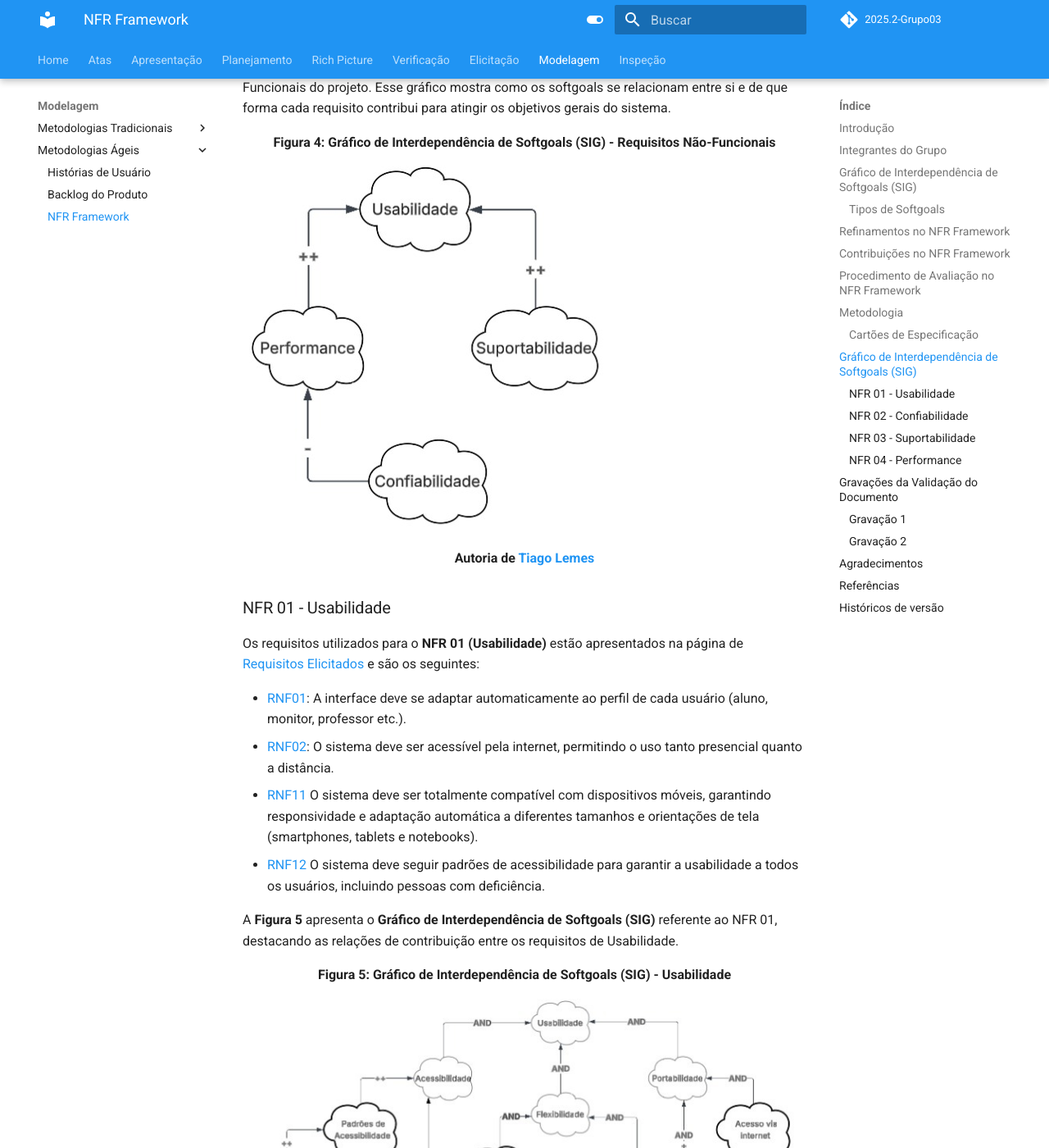
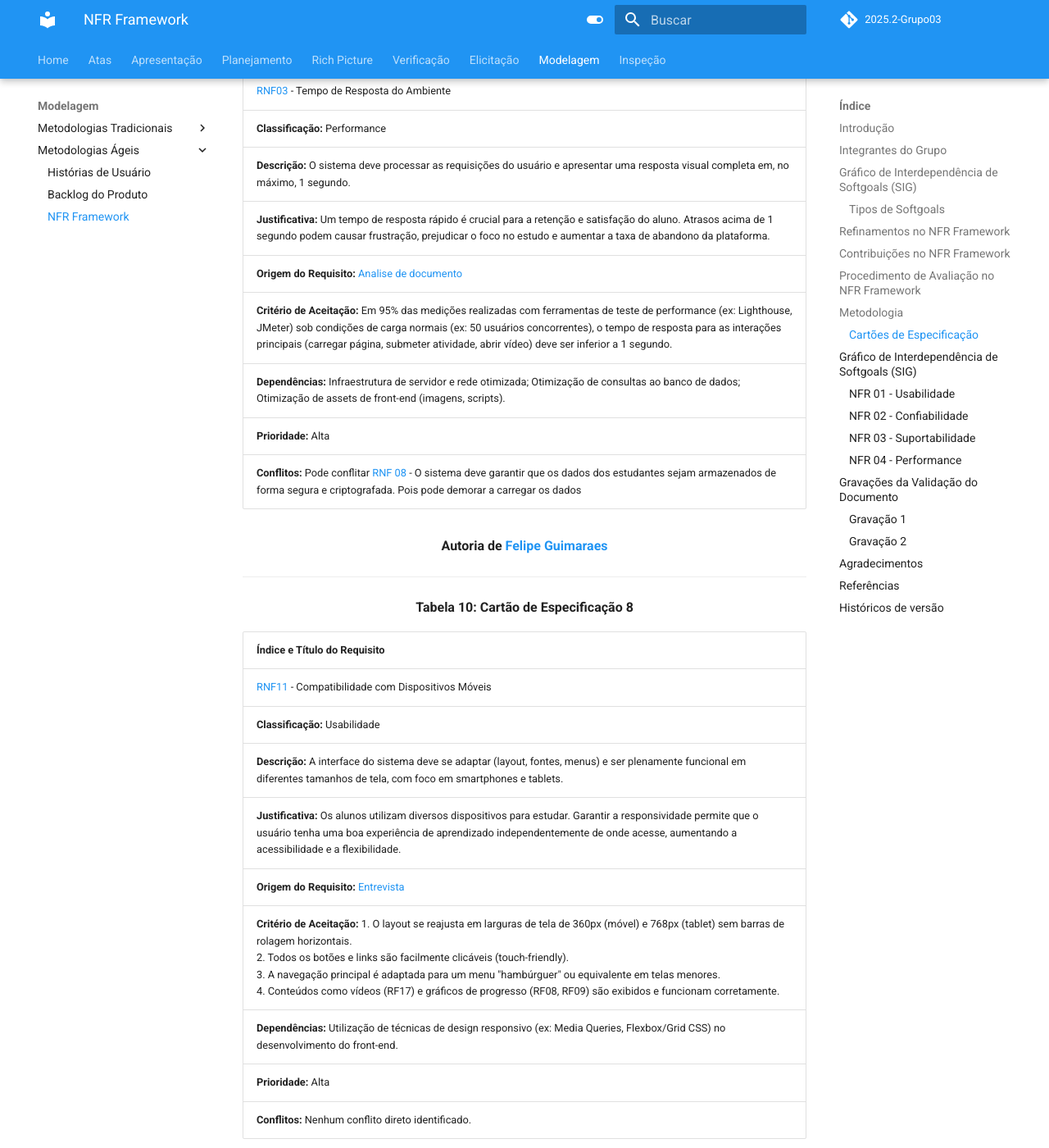
Before and after one commit to Requisitos-de-Software/2025.2-Grupo03, an MkDocs documentation site: the page built from docs/Modelagem/nfr_framework.md, in a window 1280 px wide and 1400 px high, scrolled down 10571 px. Shown: the whole window at 82% size. Built offline with MkDocs 1.6.1 and Material for MkDocs 9.7.7, drawn with Linux system fonts in a browser that asks for light colours; comment, search, counter and statistics services are not loaded; some of the changed text lies outside the part shown.

Commit message:
subindo cartoes nfr

```diff
--- a/docs/Modelagem/nfr_framework.md
+++ b/docs/Modelagem/nfr_framework.md
@@ -14,7 +14,7 @@ A Tabela 1 apresenta todos os integrantes da equipe que participaram da etapa de
 |---------------------------|---------------------------------------|
 | [Arthur Guilherme](https://github.com/ArthurGuilher62) | auxílio na criação do [NFR 03 - Suportabilidade](https://requisitos-de-software.github.io/2025.2-Grupo03/Modelagem/nfr_framework/#nfr-03-suportabilidade) |
 | [Arthur Henrique](https://github.com/arthurhvieira1) |   |
-| [Felipe Guimaraes](https://github.com/felipegf1) |   |
+| [Felipe Guimaraes](https://github.com/felipegf1) | Auxilio na criação do [NFR 01 - Usabilidade](https://requisitos-de-software.github.io/2025.2-Grupo03/Modelagem/nfr_framework/#nfr-01-usabilidade) e [NFR 04 - Performance](https://requisitos-de-software.github.io/2025.2-Grupo03/Modelagem/nfr_framework/#nfr-04-performance)|
 | [João Felipe](https://github.com/MrBolt2005) |   |
 | [João Sapiência](https://github.com/JoaoSapiencia) |   |
 | [Tiago Lemes](https://github.com/TiagoTeixeira-2005) | Criação da documentação e auxílio na criação do [NFR 01 - Usabilidade](https://requisitos-de-software.github.io/2025.2-Grupo03/Modelagem/nfr_framework/#nfr-01-usabilidade) |
@@ -258,6 +258,42 @@ Um cartão de especificação é uma forma de registrar de maneira estruturada o
 
 ---
 
+<div align="center"><strong>Tabela 9: Cartão de Especificação 7</strong></div>
+
+| **Índice e Título do Requisito** |
+|---------------------------|
+| [RNF03](https://requisitos-de-software.github.io/2025.2-Grupo03/Elicitacao/requisitos_elicitados/#requisitos-nao-funcionais) - Tempo de Resposta do Ambiente |
+| **Classificação:** Performance |
+| **Descrição:** O sistema deve processar as requisições do usuário e apresentar uma resposta visual completa em, no máximo, 1 segundo. |
+| **Justificativa:** Um tempo de resposta rápido é crucial para a retenção e satisfação do aluno. Atrasos acima de 1 segundo podem causar frustração, prejudicar o foco no estudo e aumentar a taxa de abandono da plataforma. |
+| **Origem do Requisito:** [Analise de documento](https://requisitos-de-software.github.io/2025.2-Grupo03/Elicitacao/analise_de_documentos/#requisitos-nao-funcionais) |
+| **Critério de Aceitação:** Em 95% das medições realizadas com ferramentas de teste de performance (ex: Lighthouse, JMeter) sob condições de carga normais (ex: 50 usuários concorrentes), o tempo de resposta para as interações principais (carregar página, submeter atividade, abrir vídeo) deve ser inferior a 1 segundo. |
+| **Dependências:** Infraestrutura de servidor e rede otimizada; Otimização de consultas ao banco de dados; Otimização de assets de front-end (imagens, scripts). |
+| **Prioridade:** Alta |
+| **Conflitos:** Pode conflitar [RNF 08](https://requisitos-de-software.github.io/2025.2-Grupo03/Elicitacao/requisitos_elicitados/#requisitos-nao-funcionais) - O sistema deve garantir que os dados dos estudantes sejam armazenados de forma segura e criptografada. Pois pode demorar a carregar os dados |
+
+<div align="center"><strong>Autoria de <a href="https://github.com/felipegf1">Felipe Guimaraes</a></strong></div>
+
+---
+
+<div align="center"><strong>Tabela 10: Cartão de Especificação 8</strong></div>
+
+| **Índice e Título do Requisito** |
+|---------------------------|
+| [RNF11](https://requisitos-de-software.github.io/2025.2-Grupo03/Elicitacao/requisitos_elicitados/#requisitos-nao-funcionais) - Compatibilidade com Dispositivos Móveis |
+| **Classificação:** Usabilidade |
+| **Descrição:** A interface do sistema deve se adaptar (layout, fontes, menus) e ser plenamente funcional em diferentes tamanhos de tela, com foco em smartphones e tablets. |
+| **Justificativa:** Os alunos utilizam diversos dispositivos para estudar. Garantir a responsividade permite que o usuário tenha uma boa experiência de aprendizado independentemente de onde acesse, aumentando a acessibilidade e a flexibilidade. |
+| **Origem do Requisito:** [Entrevista](https://requisitos-de-software.github.io/2025.2-Grupo03/Elicitacao/entrevista/) |
+| **Critério de Aceitação:** 1. O layout se reajusta em larguras de tela de 360px (móvel) e 768px (tablet) sem barras de rolagem horizontais.<br> 2. Todos os botões e links são facilmente clicáveis (touch-friendly).<br> 3. A navegação principal é adaptada para um menu "hambúrguer" ou equivalente em telas menores.<br> 4. Conteúdos como vídeos (RF17) e gráficos de progresso (RF08, RF09) são exibidos e funcionam corretamente. |
+| **Dependências:** Utilização de técnicas de design responsivo (ex: Media Queries, Flexbox/Grid CSS) no desenvolvimento do front-end. |
+| **Prioridade:** Alta |
+| **Conflitos:** Nenhum conflito direto identificado.  |
+
+<div align="center"><strong>Autoria de <a href="https://github.com/felipegf1">Felipe Guimaraes</a></strong></div>
+
+---
+
 ## Gráfico de Interdependência de Softgoals (SIG)
 A Figura 4 apresenta o Gráfico de Interdependência de Softgoals (SIG) dos Requisitos Não Funcionais do projeto.
 Esse gráfico mostra como os softgoals se relacionam entre si e de que forma cada requisito contribui para atingir os objetivos gerais do sistema.
@@ -394,11 +430,11 @@ A Tabela 12 apresenta as informações do usuário que participou da etapa de va
 
 | Nome | Data | Hora | Local|
 |-------------------------|-----------------|-----------------|------------------|
-| Bianca Gonçalves | 21/10/2025 | 00:00 | Faculdade de Ciências e Tecnologias em Engenharia – FCTE/UnB |
+| Bianca Zero | 21/10/2025 | 11:50 | Faculdade de Ciências e Tecnologias em Engenharia – FCTE/UnB |
 
 <div align="center"><strong>Autoria de <a href="https://github.com/TiagoTeixeira-2005">Tiago Lemes</a></strong></div>
 
-Além disso, a gravação da validação conferida em: .
+Além disso, a gravação da validação conferida em: [Link do Youtube](https://youtu.be/qOUruWqnvyc)
 
 ## Agradecimentos
 O Grupo 03 agradece o apoio das ferramentas de Inteligência Artificial Generativa — **ChatGPT, Google Gemini e DeepSeek** — na revisão gramatical e de estilo deste artigo. As tecnologias foram utilizadas para tornar o texto mais claro, objetivo e fácil de ler. Todo o conteúdo, assim como a precisão técnica e as ideias apresentadas, permanecem de responsabilidade dos autores.
@@ -413,3 +449,4 @@ O Grupo 03 agradece o apoio das ferramentas de Inteligência Artificial Generati
 | 1.1    | 18/10/2025 | Auxílio na criação do [NFR 01 - Usabilidade](https://requisitos-de-software.github.io/2025.2-Grupo03/Modelagem/nfr_framework/#nfr-01-usabilidade)          | [Tiago Lemes](https://github.com/TiagoTeixeira-2005)       | [Vilmar José](https://github.com/VilmarFagundes) |
 | 1.2    | 20/10/2025 | Auxílio na criação do NFR 03- suportabilidade          | [Arthur Guilherme](https://github.com/ArthurGuilher62)       | [Tiago Lemes](https://github.com/TiagoTeixeira-2005) |
 | 1.3    | 21/10/2025 | Auxílio na criação do [NFR 02 - Confiabilidade](https://requisitos-de-software.github.io/2025.2-Grupo03/Modelagem/nfr_framework/#nfr-02-confiabilidade) e [NFR 04 - Performance](https://requisitos-de-software.github.io/2025.2-Grupo03/Modelagem/nfr_framework/#nfr-04-performance) | [Vilmar José](https://github.com/VilmarFagundes) | [Arthur Guilherme](https://github.com/ArthurGuilher62) |
+| 1.4    | 21/10/2025 | Auxílio na criação do Auxilio na criação do [NFR 01 - Usabilidade](https://requisitos-de-software.github.io/2025.2-Grupo03/Modelagem/nfr_framework/#nfr-01-usabilidade) e [NFR 04 - Performance](https://requisitos-de-software.github.io/2025.2-Grupo03/Modelagem/nfr_framework/#nfr-04-performance) | [Felipe Guimaraes](https://github.com/felipegf1) | [Arthur Guilherme](https://github.com/ArthurGuilher62) |
```
